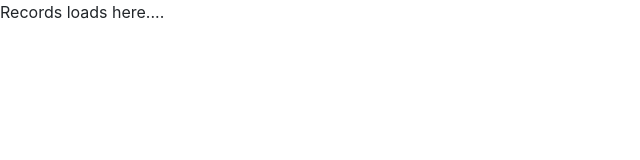
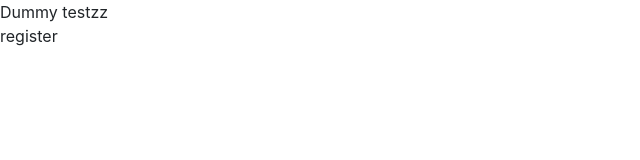
Before and after one commit to nachiappannk/learning-reactwithts, a React (Create React App) app in the folder myapp/: page /register in a window 1280 px wide. Shown: the top 160 px of the page, without its empty margins (0-640 px from the left). Built offline with nearby package versions, Linux system fonts and the light colour scheme.

Commit message:
Added register route

```diff
--- a/myapp/src/components/LandingPage.tsx
+++ b/myapp/src/components/LandingPage.tsx
@@ -1,27 +1,22 @@
 import React from "react";
 import { BrowserRouter, Route } from 'react-router-dom';
 import Login from './Login';
+import Register from "./Register";
 
 
 
 const LandingPage=()=>{
     return (
     <div>
-        Records loads here....
-        {routes}
+        Dummy testzz
+        <BrowserRouter>
+            <div>
+                <Route path='/login' component={Login}/>
+                <Route path='/register' component={Register}/>
+            </div>
+        </BrowserRouter>
         </div>
     )
 }
 
 export default LandingPage
-
-
-
-const routes =(
-    <BrowserRouter>
-    <div>
-        <Route path='/login' component={Login}/>
-    </div>
-    </BrowserRouter>
-
-)
--- a/myapp/src/components/Register.tsx
+++ b/myapp/src/components/Register.tsx
@@ -1,7 +1,7 @@
 import React from "react";
 
 const Register = () => {
-
+    return (<div>register</div>)
 };
 
 export default Register;
```
